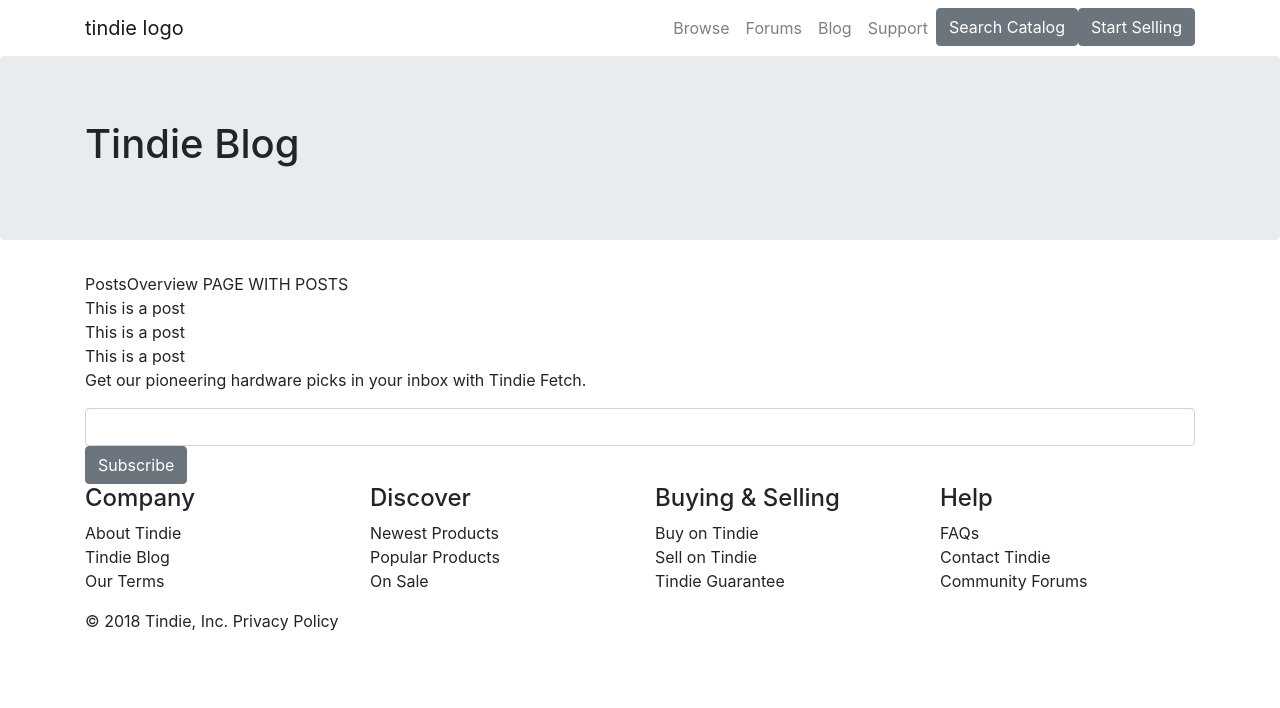
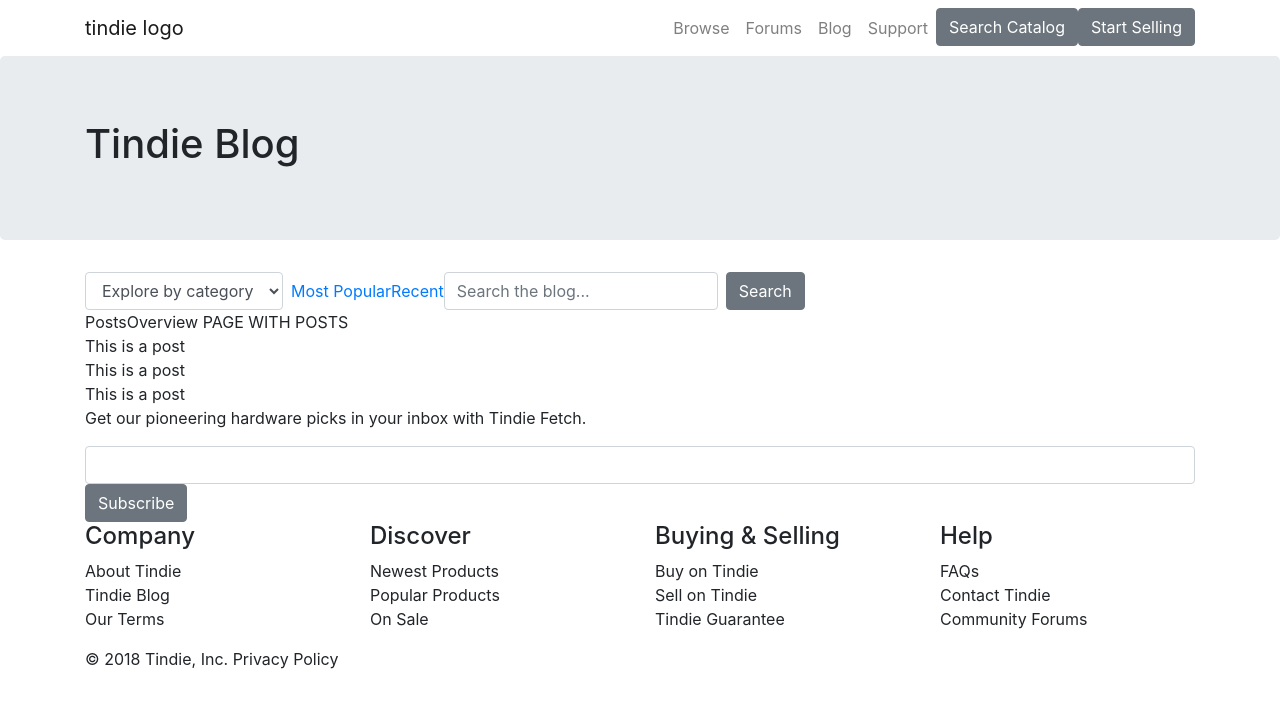
Before and after one commit to SidDays/neon-letters, a React (Create React App) app: page / in a window 1280 px wide. Shown: the top 708 px of the page. Built offline with nearby package versions, Linux system fonts and the light colour scheme.

Commit message:
Basic "explore bar"

```diff
--- a/src/components/Header.js
+++ b/src/components/Header.js
@@ -12,7 +12,12 @@
   Row,
   Col,
   Jumbotron,
-  Button
+  Button,
+  Form,
+  FormGroup,
+  Label,
+  Input,
+
 } from 'reactstrap';
 
 class Header extends Component {
@@ -58,6 +63,7 @@
             </Collapse>
           </Container>
         </Navbar>
+
         <Jumbotron>
           <Container>
             <Row>
@@ -67,6 +73,30 @@
             </Row>
           </Container>
         </Jumbotron>
+
+        <Container>
+          <Form inline>
+            <FormGroup className="mb-2 mr-sm-2 mb-sm-0">
+              <Input type="select" name="select" id="exampleSelect" defaultValue="default">
+                <option value="default" disabled>Explore by category</option>
+                <option>2</option>
+                <option>3</option>
+                <option>4</option>
+                <option>5</option>
+              </Input>
+            </FormGroup>
+
+            <FormGroup>
+              <a href="#">Most Popular</a>
+              <a href="#">Recent</a>
+              </FormGroup>
+
+            <FormGroup className="mb-2 mr-sm-2 mb-sm-0">
+              <Input placeholder="Search the blog..." />
+            </FormGroup>
+            <Button>Search</Button>
+          </Form>
+        </Container>
       </header>
     )
   }
```
